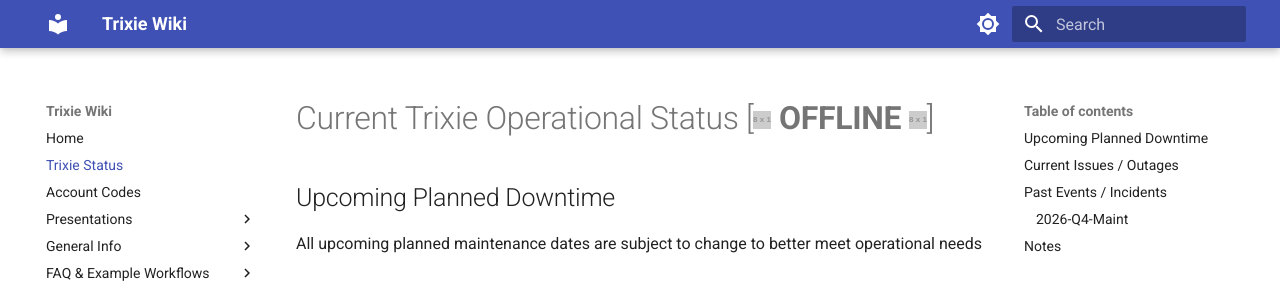
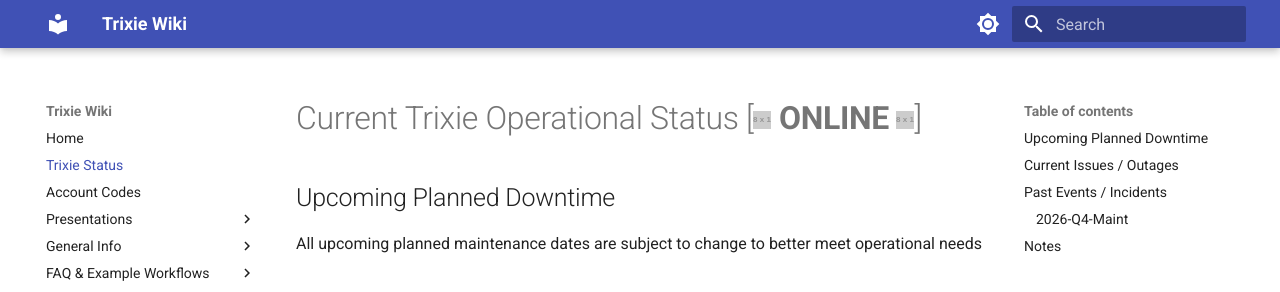
Before and after one commit to ai4d-iasc/trixie, an MkDocs documentation site: the page built from docs/Trixie-Status.md, in a window 1280 px wide and 900 px high. Shown: the top 292 px of the window. Built offline with MkDocs 1.6.1 and Material for MkDocs 9.7.7, drawn with Linux system fonts in a browser that asks for light colours.

Commit message:
Update Trixie-Status.md

```diff
--- a/docs/Trixie-Status.md
+++ b/docs/Trixie-Status.md
@@ -1,4 +1,4 @@
-# Current Trixie Operational Status [![#00FF00](https://placehold.co/18x18/00FF00/00ff00.png) **OFFLINE** ![#00FF00](https://placehold.co/18x18/00FF00/00ff00.png)]
+# Current Trixie Operational Status [![#00FF00](https://placehold.co/18x18/00FF00/00ff00.png) **ONLINE** ![#00FF00](https://placehold.co/18x18/00FF00/00ff00.png)]
 
 ## Upcoming Planned Downtime
 All upcoming planned maintenance dates are subject to change to better meet operational needs
```
